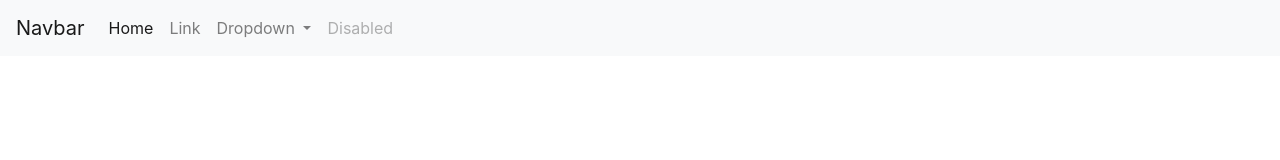
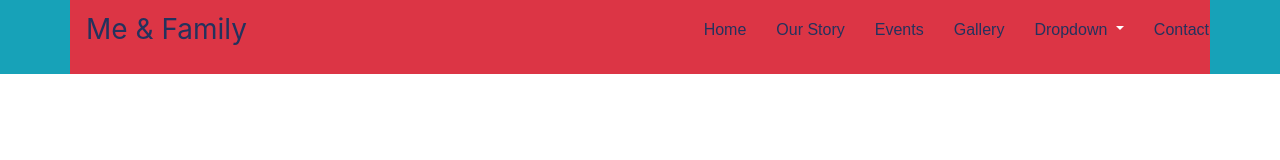
Before and after one commit to CavidH/ExamPractise22January2022Front, a plain HTML site: page Index.html in a window 1280 px wide. Drawn offline with nearby package versions, Linux system fonts and the light colour scheme.

Commit message:
navbar done :rocket:

```diff
--- a/Assets/Style/style.css
+++ b/Assets/Style/style.css
@@ -0,0 +1,29 @@
+/* navbar  */
+
+.Logo a {
+    text-decoration: none;
+    color: #24325d;
+    font-size: 28px;
+}
+
+.Menuul li a {
+    padding: 10px 0 10px 30px;
+    font-family: sans-serif;
+    color: #24325d;
+    text-decoration: none;
+    font-size: 16px;
+    font-weight: 500;
+}
+
+.dropdown-toggle::after {
+    color: #fff;
+}
+
+
+/* navbar  end */
+
+
+/* slider   */
+
+
+/* slider  end  */
--- a/Index.html
+++ b/Index.html
@@ -13,38 +13,32 @@
 <body>
 
     <header>
-        <section id="Navbar">
-            <nav class="navbar navbar-expand-lg navbar-light bg-light">
-                <a class="navbar-brand" href="#">Navbar</a>
-                <button class="navbar-toggler" type="button" data-toggle="collapse" data-target="#navbarSupportedContent" aria-controls="navbarSupportedContent" aria-expanded="false" aria-label="Toggle navigation">
-                  <span class="navbar-toggler-icon"></span>
-                </button>
+        <section id="Navbar" class="bg-info">
+            <div class="navbar container bg-danger d-flex align-items-center ">
+                <p class="Logo"><a href="#">Me & Family</a></p>
+                <ul class="Menuul  row list-unstyled">
+                    <li><a href="#">Home</a></li>
+                    <li><a href="#">Our Story</a></li>
+                    <li><a href="#">Events</a></li>
+                    <li><a href="#">Gallery</a></li>
+                    <li class="dropdown">
+                        <a class="dropdown-toggle" href="#" id="navbarDropdown" role="button" data-toggle="dropdown" aria-haspopup="true" aria-expanded="false">
+                          Dropdown
+                        </a>
+                        <div class="dropdown-menu border-0" aria-labelledby="navbarDropdown">
+                            <a class="dropdown-item" href="#">Dropdown item</a>
+                            <a class="dropdown-item" href="#">Dropdown item</a>
+                            <a class="dropdown-item" href="#">Dropdown item</a>
+                            <a class="dropdown-item" href="#">Dropdown item</a>
 
-                <div class="collapse navbar-collapse" id="navbarSupportedContent">
-                    <ul class="navbar-nav mr-auto">
-                        <li class="nav-item active">
-                            <a class="nav-link" href="#">Home <span class="sr-only">(current)</span></a>
-                        </li>
-                        <li class="nav-item">
-                            <a class="nav-link" href="#">Link</a>
-                        </li>
-                        <li class="nav-item dropdown">
-                            <a class="nav-link dropdown-toggle" href="#" id="navbarDropdown" role="button" data-toggle="dropdown" aria-haspopup="true" aria-expanded="false">
-                        Dropdown
-                      </a>
-                            <div class="dropdown-menu" aria-labelledby="navbarDropdown">
-                                <a class="dropdown-item" href="#">Action</a>
-                                <a class="dropdown-item" href="#">Another action</a>
-                                <div class="dropdown-divider"></div>
-                                <a class="dropdown-item" href="#">Something else here</a>
-                            </div>
-                        </li>
-                        <li class="nav-item">
-                            <a class="nav-link disabled" href="#">Disabled</a>
-                        </li>
-                    </ul>
-                </div>
-            </nav>
+
+
+                        </div>
+                        <li><a href="#">Contact</a></li>
+
+
+                </ul>
+            </div>
         </section>
     </header>
     <main></main>
```
